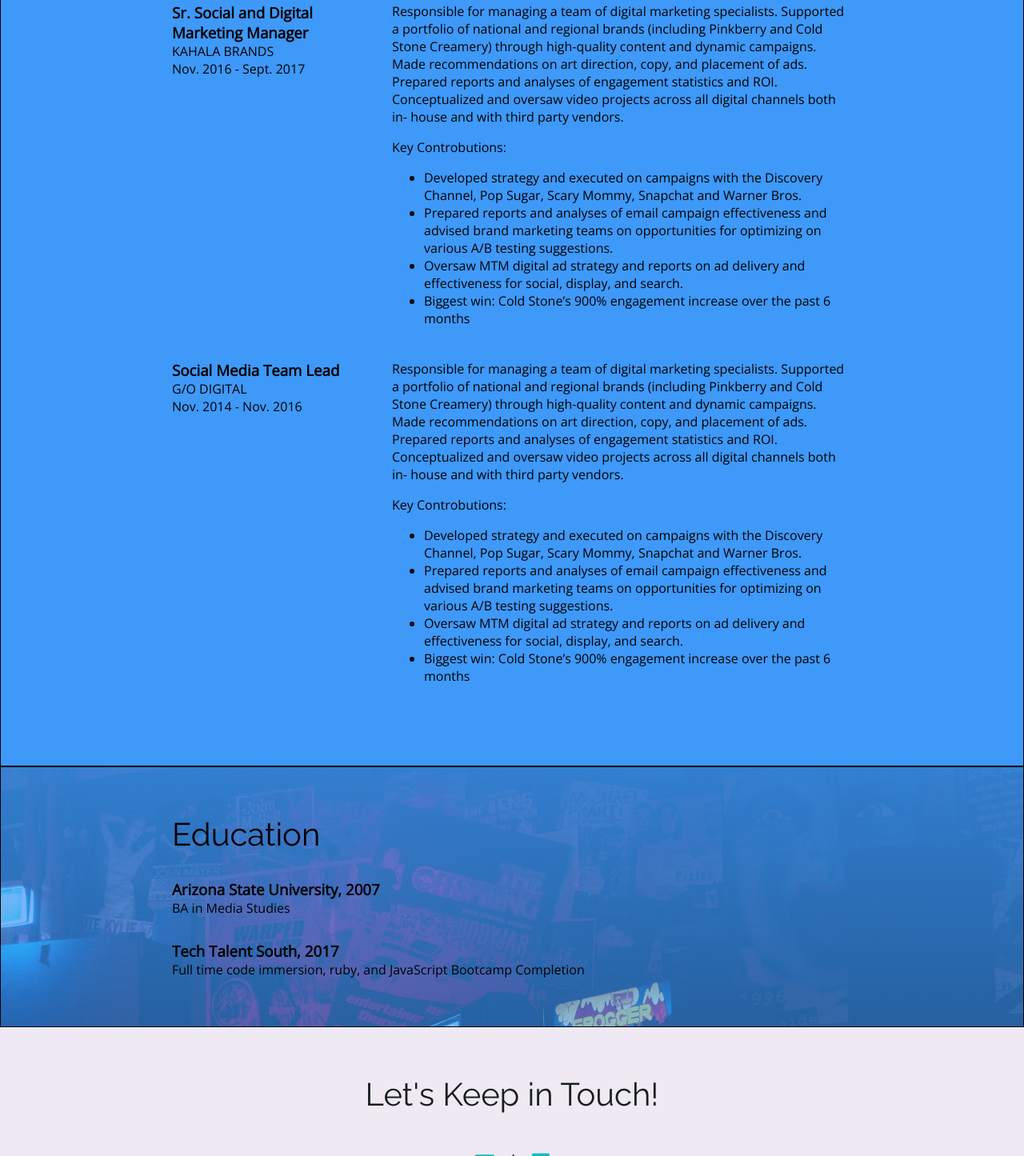
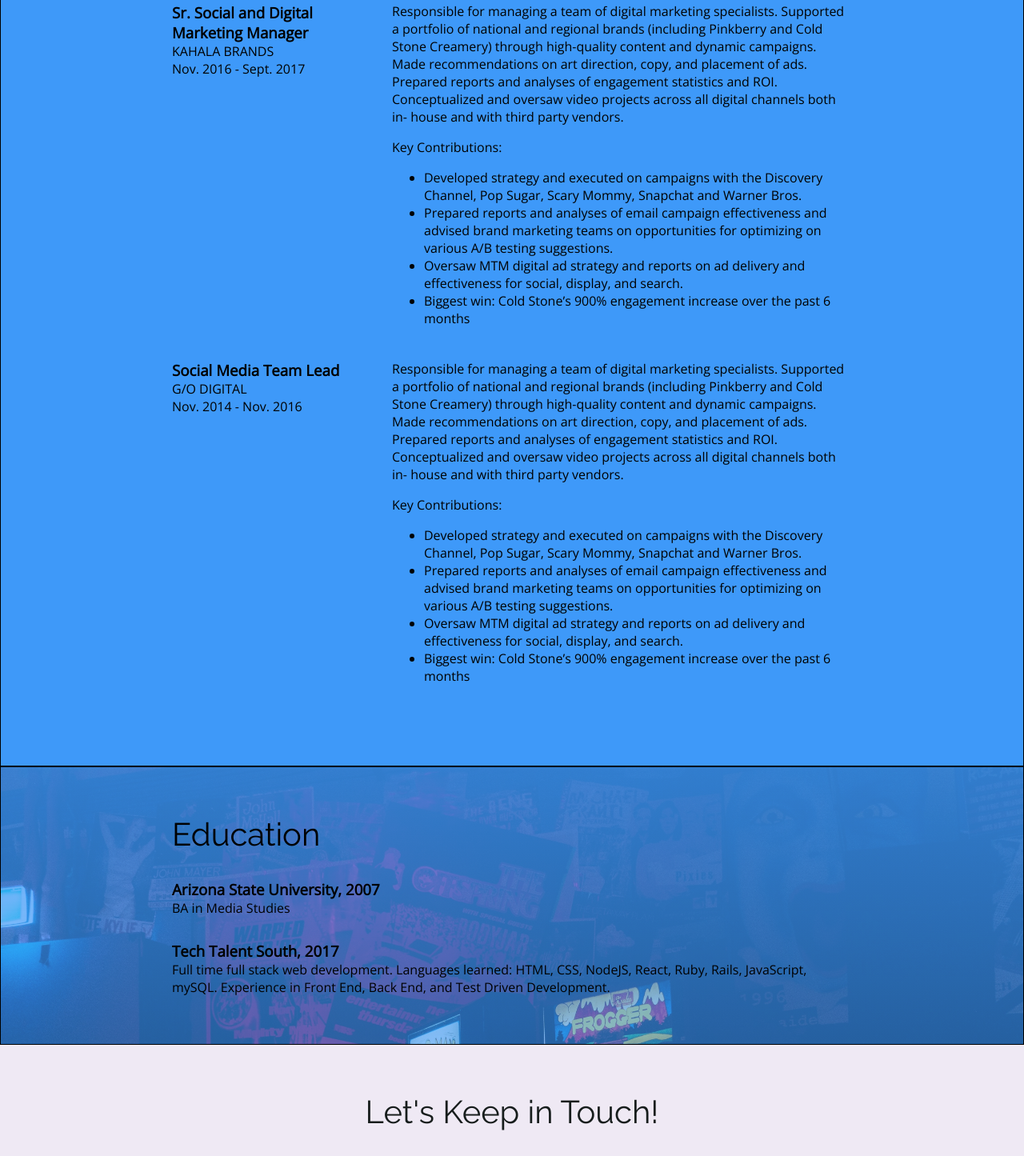
Before and after one commit to nexpos/Resume-Website, a plain HTML site: page index.html in a window 1280 px wide. Shown: the part 842-2287 px from the top of the page at 80% size. Drawn offline with nearby package versions, Linux system fonts and the light colour scheme.

Commit message:
fixed some typos

```diff
--- a/index.html
+++ b/index.html
@@ -64,7 +64,7 @@
               copy, and placement of ads. Prepared reports and analyses of engagement
               statistics and ROI. Conceptualized and oversaw video projects across
               all digital channels both in- house and with third party vendors.</p>
-            <p>Key Controbutions:</p>
+            <p>Key Contributions:</p>
             <ul>
                 <li>Developed strategy and executed on campaigns with the
                   Discovery Channel, Pop Sugar, Scary Mommy, Snapchat and
@@ -91,7 +91,7 @@
               copy, and placement of ads. Prepared reports and analyses of engagement
               statistics and ROI. Conceptualized and oversaw video projects across
               all digital channels both in- house and with third party vendors.</p>
-            <p>Key Controbutions:</p>
+            <p>Key Contributions:</p>
             <ul>
                 <li>Developed strategy and executed on campaigns with the
                   Discovery Channel, Pop Sugar, Scary Mommy, Snapchat and
@@ -119,7 +119,7 @@
             <p>BA in Media Studies</p>
 
             <h3>Tech Talent South, 2017</h3>
-            <p>Full time code immersion, ruby, and JavaScript Bootcamp Completion</p>
+            <p>Full time full stack web development. Languages learned: HTML, CSS, NodeJS, React, Ruby, Rails, JavaScript, mySQL. Experience in Front End, Back End, and Test Driven Development.</p>
             <!-- End of school details. -->
           </div>
         </section>
```
Also changed, not shown: 1 other file.
